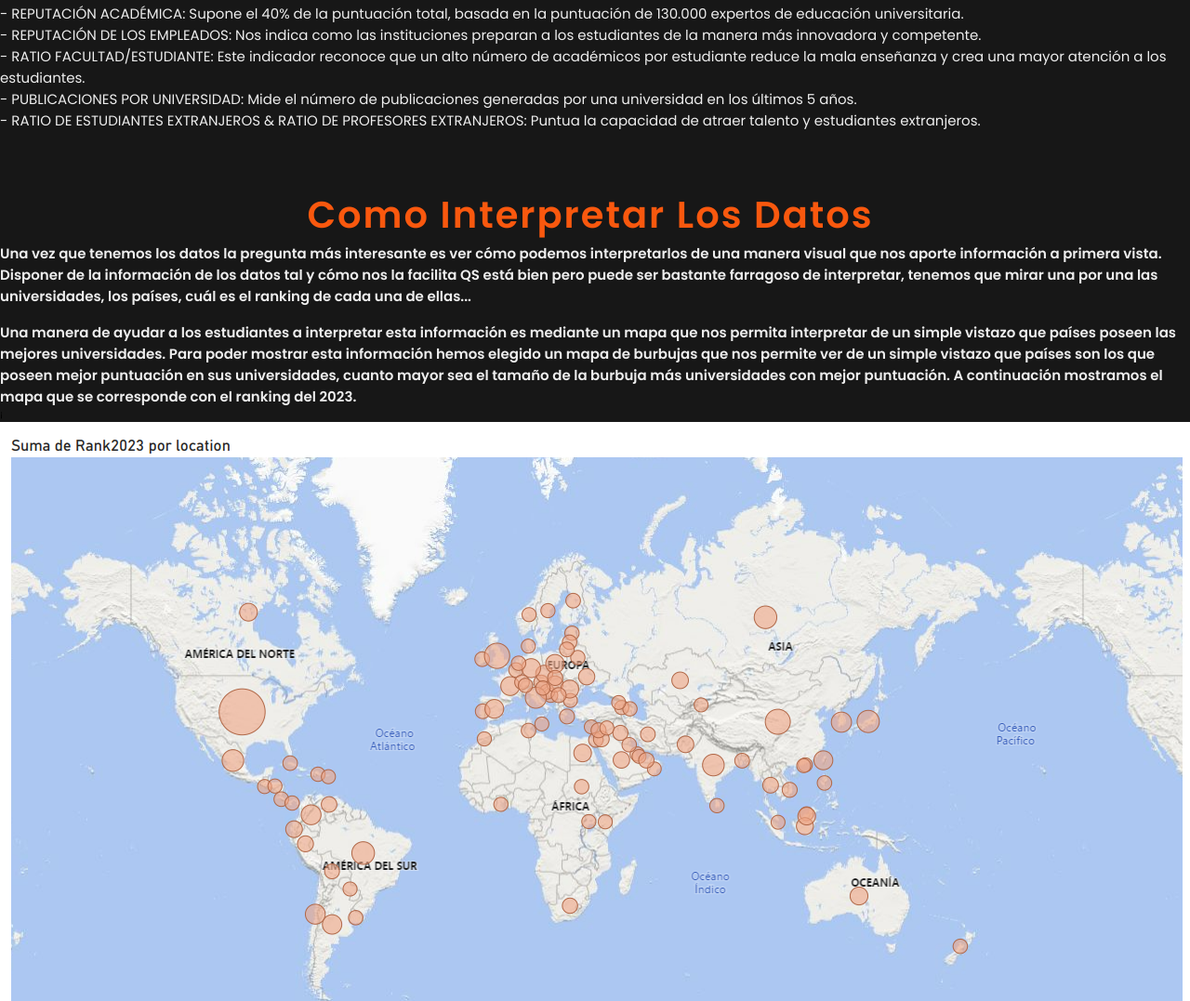
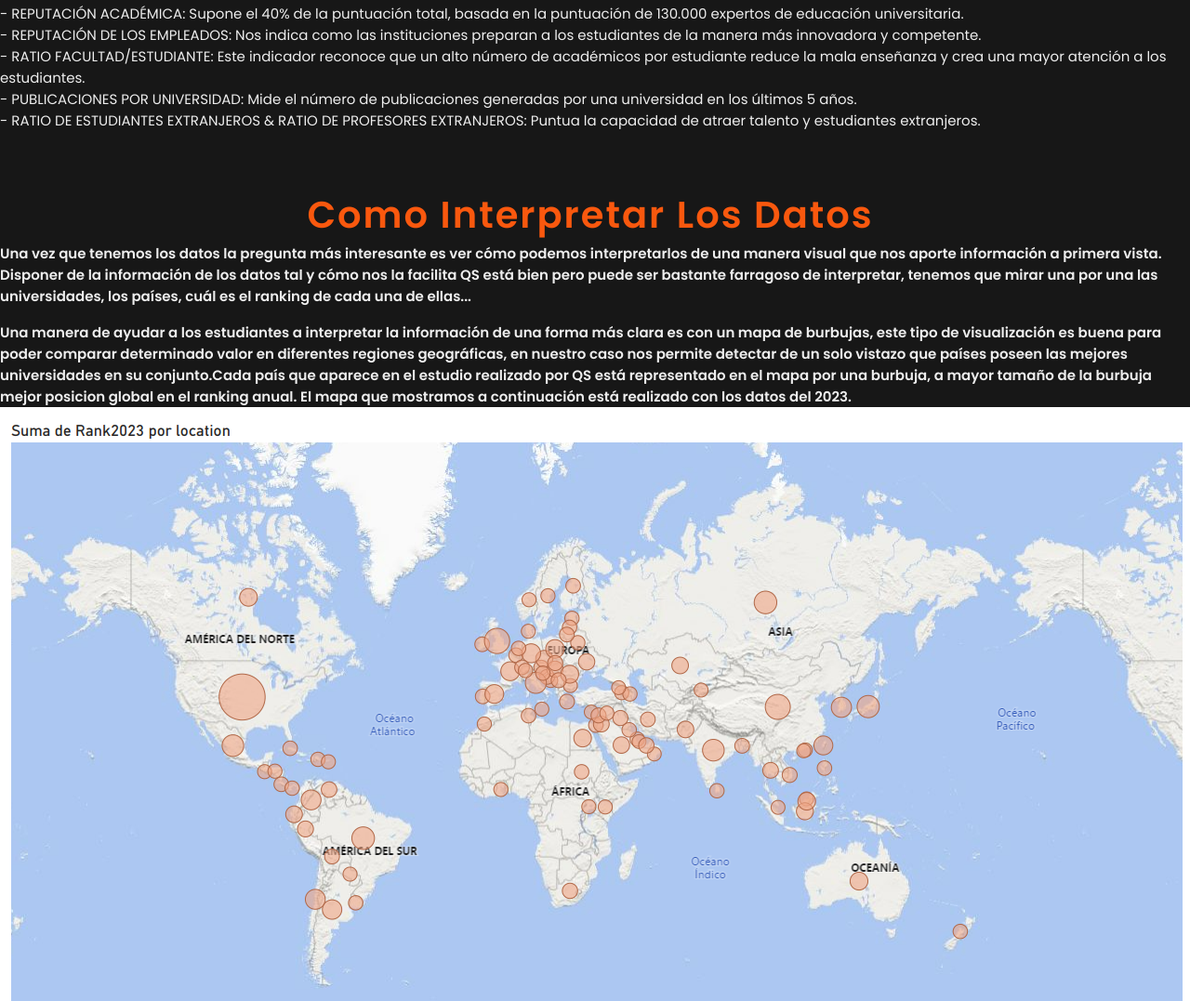
Before and after one commit to pilarfernandezfedu/pilarfernandezfedu.github.io, a plain HTML site: page root/index.html in a window 1280 px wide. Shown: the part 707-1784 px from the top of the page at 93% size. Drawn offline with nearby package versions, Linux system fonts and the light colour scheme.

Commit message:
Update index.html

```diff
--- a/root/index.html
+++ b/root/index.html
@@ -50,8 +50,7 @@
         <h1 class="heading">Como interpretar los datos</h1>
         <h3>Una vez que tenemos los datos la pregunta más interesante es ver cómo podemos interpretarlos de una manera visual que nos aporte información a primera vista. Disponer de la información de los datos tal y cómo nos la facilita QS está bien pero puede ser bastante farragoso de interpretar, tenemos que mirar una por una las universidades, los países, cuál es el ranking de cada una de ellas...</h3>
         <br>
-        <h3>Una manera de ayudar a los estudiantes a interpretar esta información es mediante un mapa que nos permita interpretar de un simple vistazo que países poseen las mejores universidades. Para poder mostrar esta información hemos elegido un mapa de burbujas que nos permite ver de un simple vistazo que países son los que poseen mejor puntuación en sus universidades, cuanto mayor sea el tamaño de la burbuja más universidades con mejor puntuación. A continuación mostramos el mapa que se corresponde con el ranking del 2023.</h3>
-¡
+        <h3>Una manera de ayudar a los estudiantes a interpretar la información de una forma más clara es con un mapa de burbujas, este tipo de visualización es buena para poder comparar determinado valor en diferentes regiones geográficas, en nuestro caso nos permite detectar de un solo vistazo que países poseen las mejores universidades en su conjunto.Cada país que aparece en el estudio realizado por QS está representado en el mapa por una burbuja, a mayor tamaño de la burbuja mejor posicion global en el ranking anual. El mapa que mostramos a continuación está realizado con los datos del 2023.</h3>
         <div class="row">
             <div class="image">
                 <img src="images/Ranking_2023.png" alt="">
```
